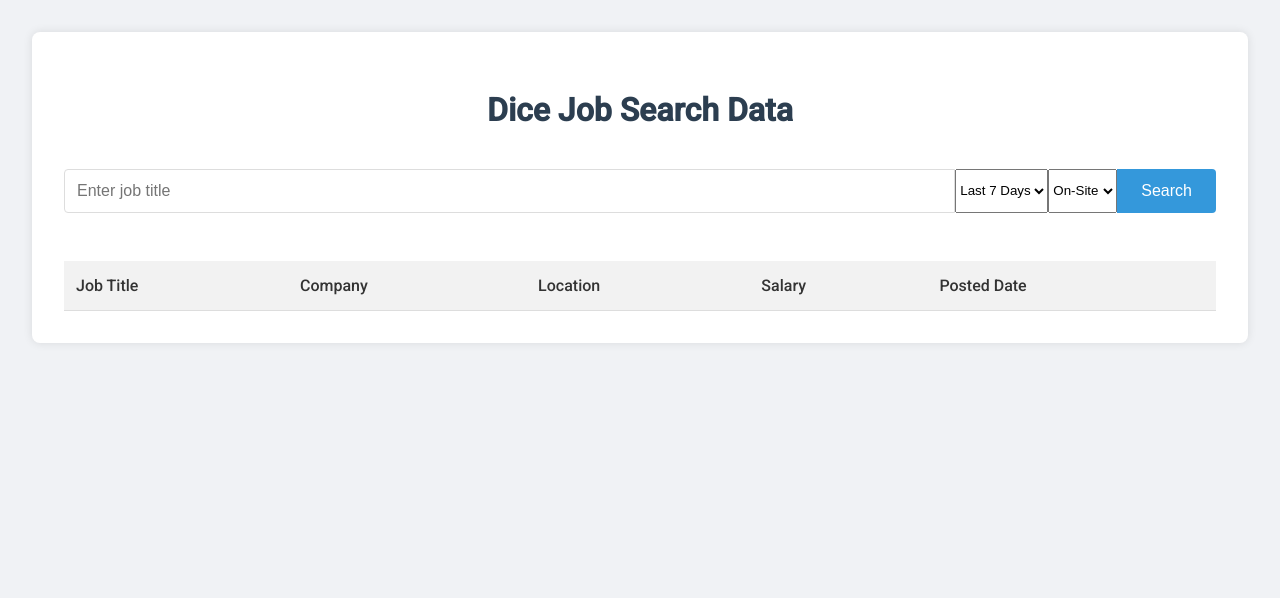
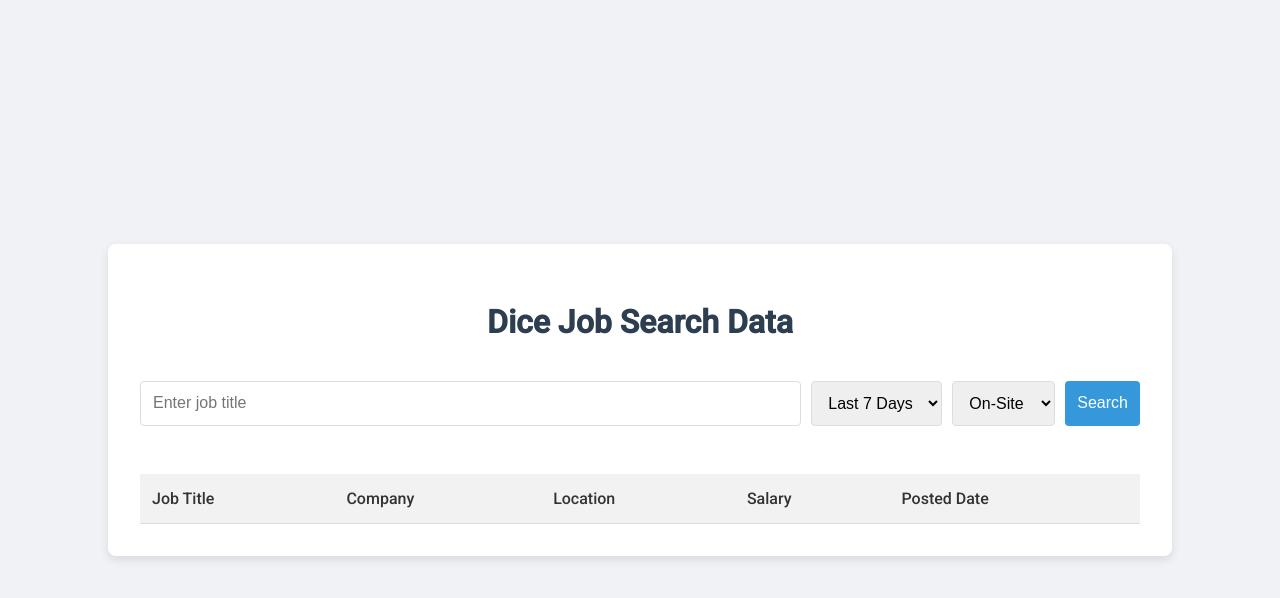
Before and after one commit to bhargav-guggilapu/dice-job-search, a plain HTML site: page index.html in a window 1280 px wide. Drawn offline with Linux system fonts and the light colour scheme.

Commit message:
Update styles.css

```diff
--- a/styles.css
+++ b/styles.css
@@ -5,15 +5,19 @@ body {
   padding: 0;
   background-color: #f0f2f5;
   color: #333;
+  display: flex;
+  justify-content: center;
+  align-items: center;
+  min-height: 100vh;
 }
 
 .container {
   width: 90%;
-  max-width: 1200px;
+  max-width: 1000px;
   margin: 2rem auto;
   padding: 2rem;
   background-color: #ffffff;
-  box-shadow: 0 0 10px rgba(0, 0, 0, 0.1);
+  box-shadow: 0 4px 10px rgba(0, 0, 0, 0.1);
   border-radius: 8px;
 }
 
@@ -25,29 +29,30 @@ h1 {
 
 .search-container {
   display: flex;
+  flex-wrap: wrap;
+  gap: 10px;
+  justify-content: center;
   margin-bottom: 2rem;
 }
 
-input[type="text"] {
-  flex-grow: 1;
+input[type="text"], select, button {
   padding: 0.75rem;
   font-size: 1rem;
   border: 1px solid #ddd;
-  border-radius: 4px 0 0 4px;
+  border-radius: 4px;
+}
+
+input[type="text"] {
+  flex: 1;
+  min-width: 200px;
 }
 
 button {
-  padding: 0.75rem 1.5rem;
-  font-size: 1rem;
   background-color: #3498db;
   color: white;
   border: none;
   cursor: pointer;
   transition: background-color 0.3s ease;
-}
-
-#searchButton {
-  border-radius: 0 4px 4px 0;
 }
 
 button:hover {
@@ -68,10 +73,10 @@ table {
   width: 100%;
   border-collapse: collapse;
   margin-top: 1rem;
+  background: white;
 }
 
-th,
-td {
+th, td {
   padding: 0.75rem;
   text-align: left;
   border-bottom: 1px solid #ddd;
@@ -91,3 +96,14 @@ tr:hover {
   margin: 2rem auto 0;
   border-radius: 4px;
 }
+
+@media (max-width: 600px) {
+  .search-container {
+      flex-direction: column;
+      align-items: center;
+  }
+
+  input[type="text"], select, button {
+      width: 100%;
+  }
+}
```
